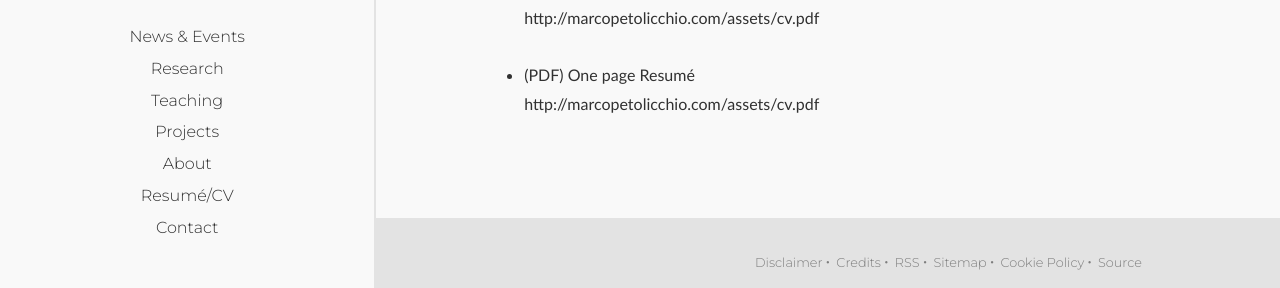
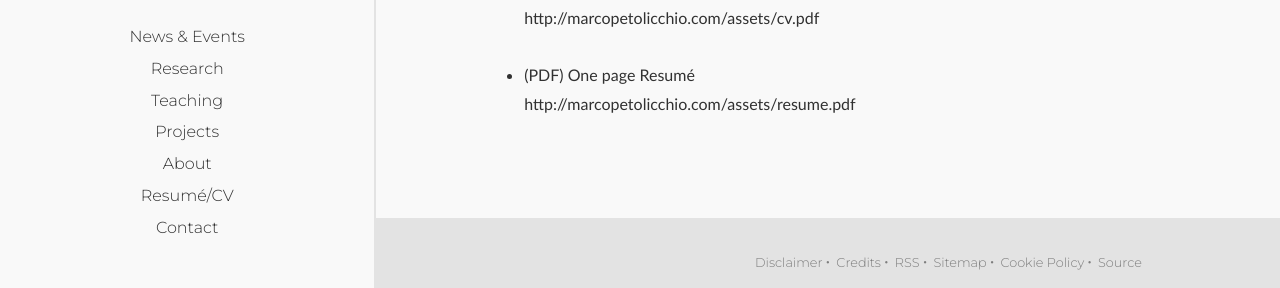
Before and after one commit to p-marco/p-marco.github.io, a Jekyll site: the page built from resume-cv.md, in a window 1280 px wide. Shown: the part 319-607 px from the top of the page. Built offline with Jekyll 4.4.1, drawn with Linux system fonts in a browser that asks for light colours; comment, search, counter and statistics services are not loaded; some of the changed lines change nothing that is shown.

Commit message:
Update resume-cv.md

```diff
--- a/resume-cv.md
+++ b/resume-cv.md
@@ -7,4 +7,4 @@
 ---
 
 * (PDF) Curriculum Vitae <br> [http://marcopetolicchio.com/assets/cv.pdf](http://marcopetolicchio.com/assets/cv.pdf)
-* (PDF) One page Resumé <br> [http://marcopetolicchio.com/assets/cv.pdf](http://marcopetolicchio.com/assets/resume.pdf)
+* (PDF) One page Resumé <br> [http://marcopetolicchio.com/assets/resume.pdf](http://marcopetolicchio.com/assets/resume.pdf)
```
